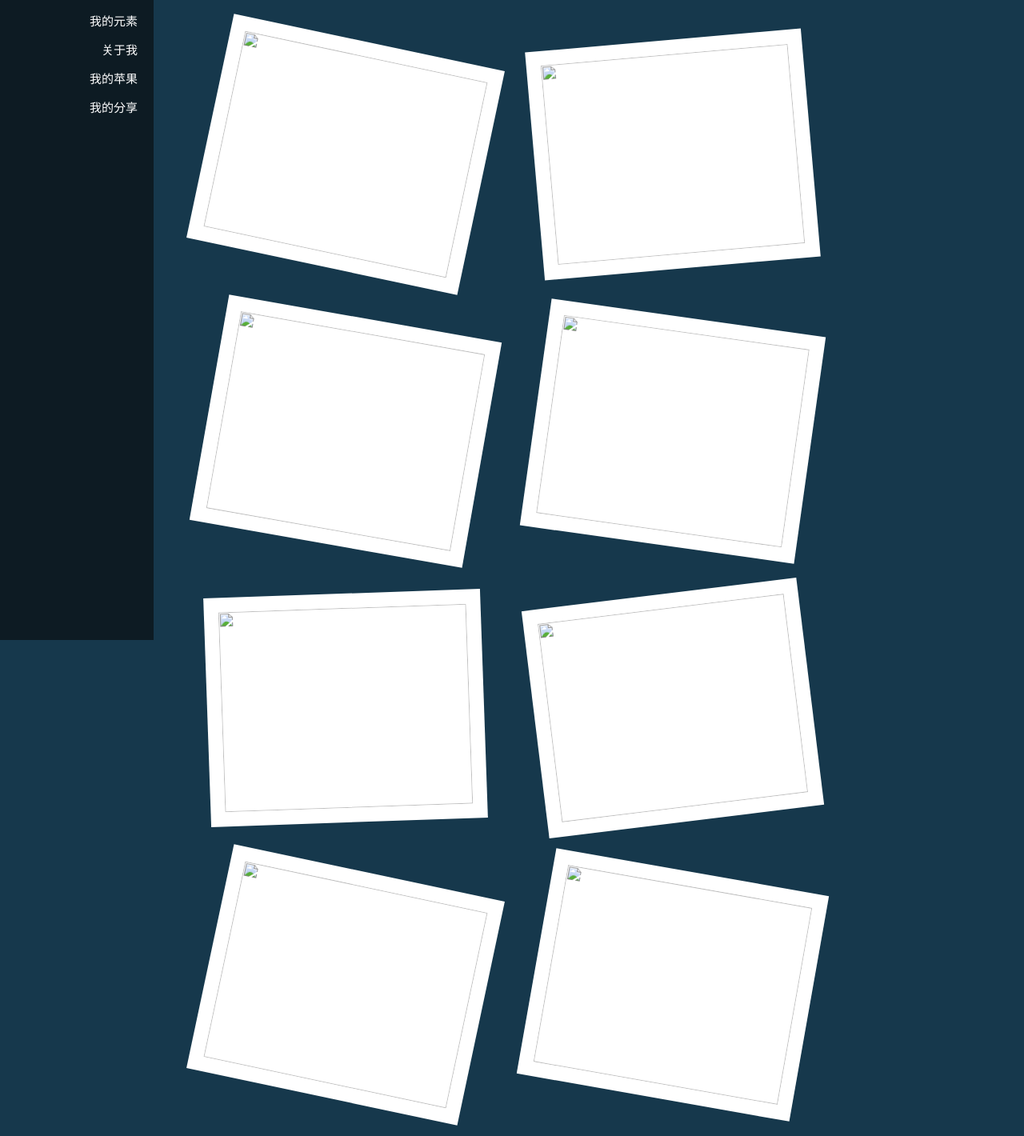
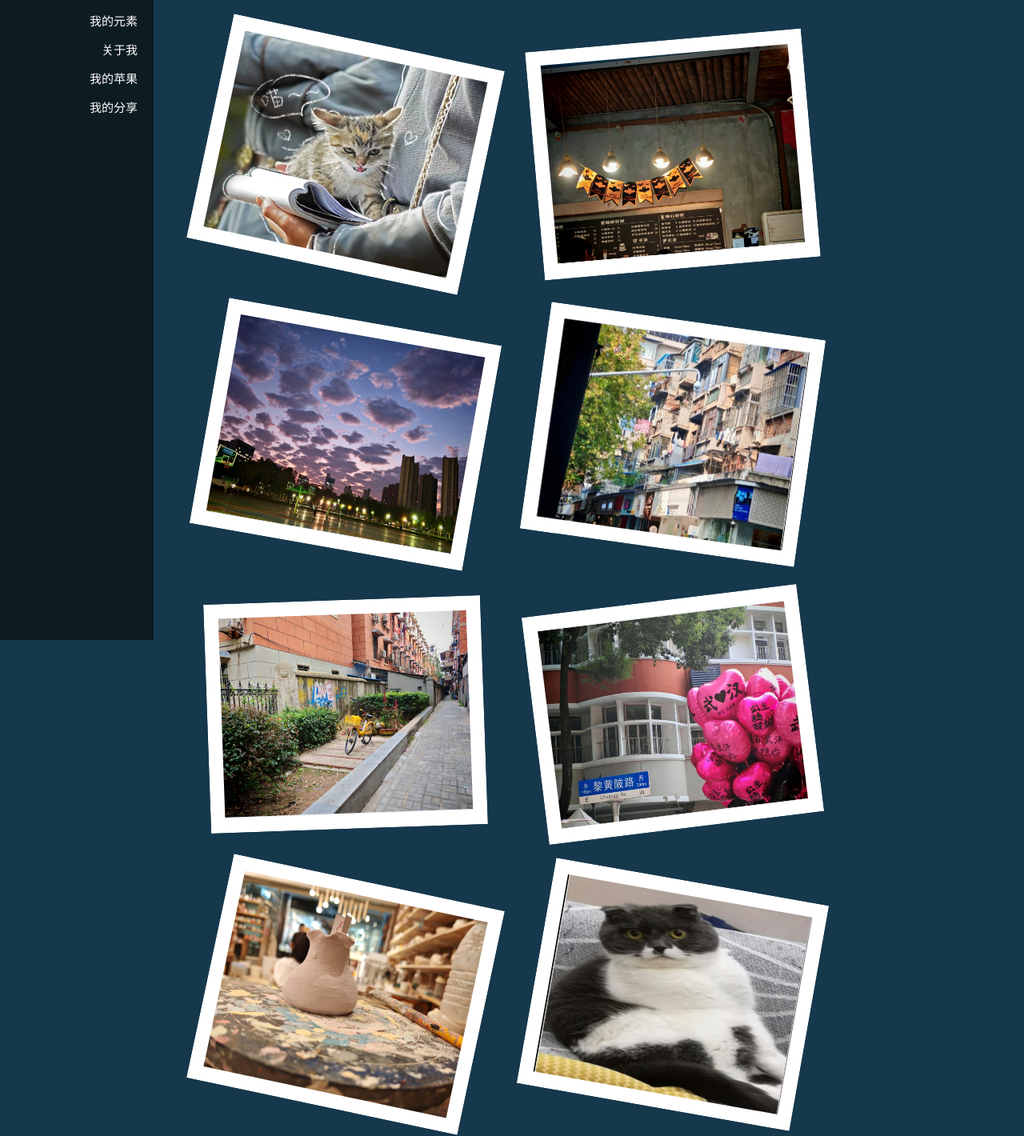
Before and after one commit to AAn-Zhi/personal-page, a plain HTML site: page shares.html in a window 1280 px wide. Shown: the whole page at 80% size. Drawn offline with Linux system fonts and the light colour scheme.

Commit message:
Update shares.html

```diff
--- a/shares.html
+++ b/shares.html
@@ -18,19 +18,19 @@
 
 <body>
 	<div id="cont">
-    <img src="../img/小丁猫.jpg" class="img" width="190" height="250" id="a">
-	<img src="../img/锁石.jpg" class="img" width="190" height="250" id="b">
-	<img src="../img/操场的云.jpg" class="img" width="190" height="250"  id="c">
-	<img src="../img/街角.jpg" class="img" width="190" height="250" id="d">
-	<img src="../img/孤独的小黄.jpg" class="img" width="190" height="250" id="e">
-	<img src="../img/黎黄陂路.jpg" class="img" width="190" height="250" id="f">
-	<img src="../img/泥巴.jpg" class="img" width="190" height="250" id="g">
-	<img src="../img/弟弟.jpg" class="img" width="190" height="250" id="h">
+    <img src="小丁猫.jpg" class="img" width="190" height="250" id="a">
+	<img src="锁石.jpg" class="img" width="190" height="250" id="b">
+	<img src="操场的云.jpg" class="img" width="190" height="250"  id="c">
+	<img src="街角.jpg" class="img" width="190" height="250" id="d">
+	<img src="孤独的小黄.jpg" class="img" width="190" height="250" id="e">
+	<img src="黎黄陂路.jpg" class="img" width="190" height="250" id="f">
+	<img src="泥巴.jpg" class="img" width="190" height="250" id="g">
+	<img src="弟弟.jpg" class="img" width="190" height="250" id="h">
 	</div>
 	<div class="sidebar">
 	<ul>
             <li><a href="Element.html">我的元素</a></li>
-            <li><a href="About.html">关于我</a></li>
+            <li><a href="about.html">关于我</a></li>
             <li><a href="apples.html">我的苹果</a></li>
             <li><a href="shares.html">我的分享</a></li>
         </ul>
```
